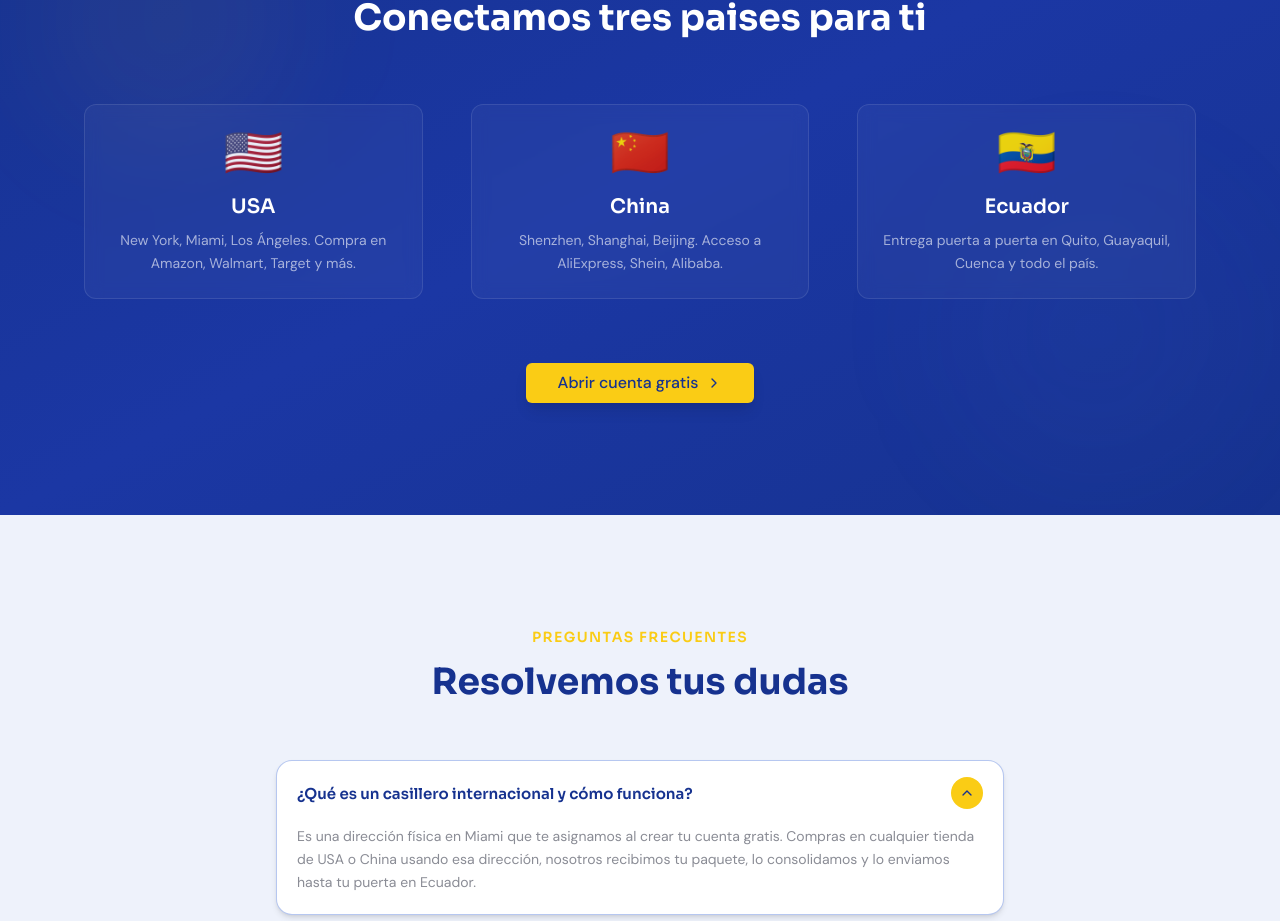
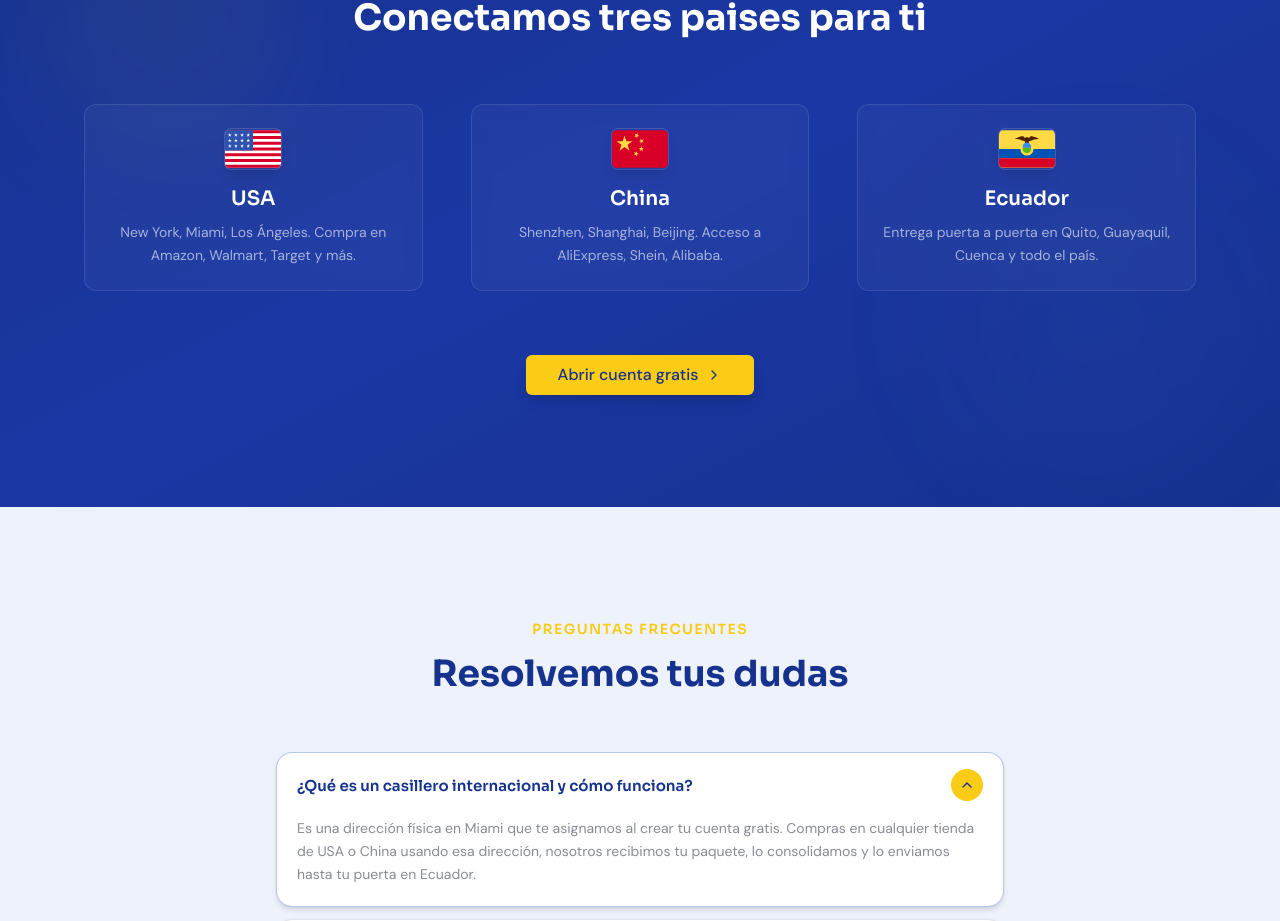
Before and after one commit to RapiexpressApp/rapiexpress-web, a React (Vite) app: page / in a window 1280 px wide. Shown: the part 2980-3901 px from the top of the page. Built offline with nearby package versions, Linux system fonts and the light colour scheme; no server answers.

Commit message:
Changes in the flags in cobertura

```diff
--- a/package.json
+++ b/package.json
@@ -16,6 +16,7 @@
     "@tanstack/react-query": "^5.101.4",
     "class-variance-authority": "^0.7.1",
     "clsx": "^2.1.1",
+    "country-flag-icons": "^1.6.20",
     "lucide-react": "^1.28.0",
     "react": "^19.2.7",
     "react-dom": "^19.2.7",
--- a/src/features/landing/components/CoberturaSection.tsx
+++ b/src/features/landing/components/CoberturaSection.tsx
@@ -1,20 +1,21 @@
 import { Link } from 'react-router-dom'
 import { Button } from '@/shared/components/ui/button'
 import { ChevronRight } from 'lucide-react'
+import { US, CN, EC } from 'country-flag-icons/react/3x2'
 
 const places = [
   {
-    flag: '🇺🇸',
+    Flag: US,
     title: 'USA',
     desc: 'New York, Miami, Los Ángeles. Compra en Amazon, Walmart, Target y más.',
   },
   {
-    flag: '🇨🇳',
+    Flag: CN,
     title: 'China',
     desc: 'Shenzhen, Shanghai, Beijing. Acceso a AliExpress, Shein, Alibaba.',
   },
   {
-    flag: '🇪🇨',
+    Flag: EC,
     title: 'Ecuador',
     desc: 'Entrega puerta a puerta en Quito, Guayaquil, Cuenca y todo el país.',
   },
@@ -42,14 +43,16 @@ export function CoberturaSection() {
         </div>
 
         <div className="grid gap-4 md:grid-cols-3 md:gap-12 items-center">
-          {places.map((place) => (
+          {places.map(({ Flag, title, desc }) => (
             <div
-              key={place.title}
+              key={title}
               className="text-center text-white/90 p-6 rounded-xl border border-white/10 bg-white/[0.04] backdrop-blur-sm"
             >
-              <span className="text-5xl block mb-4">{place.flag}</span>
-              <h3 className="font-heading font-semibold text-xl text-white mb-2">{place.title}</h3>
-              <p className="text-sm text-white/60 leading-relaxed">{place.desc}</p>
+              <div className="flex justify-center mb-4">
+                <Flag className="h-10 w-14 rounded-md ring-1 ring-white/15 shadow-lg" />
+              </div>
+              <h3 className="font-heading font-semibold text-xl text-white mb-2">{title}</h3>
+              <p className="text-sm text-white/60 leading-relaxed">{desc}</p>
             </div>
           ))}
         </div>
```
Also changed, not shown: 1 other file (tests, documents, lock files or other folders).
